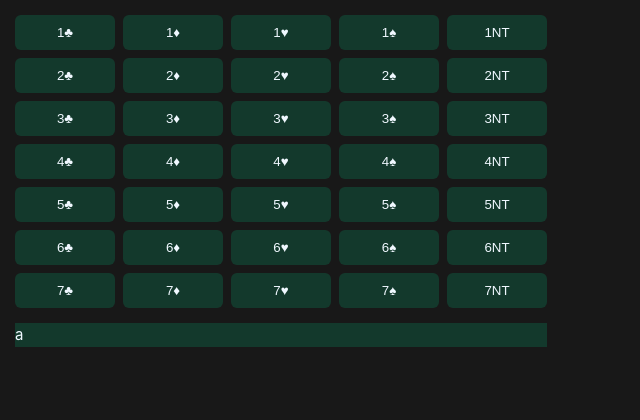
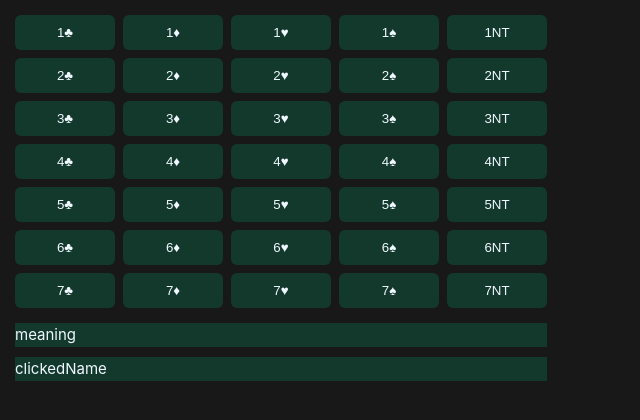
Before and after one commit to Dexaas/BridgeSystem, a Vue app: page / in a window 1280 px wide. Shown: the top 420 px of the page, without its empty margins (0-640 px from the left). Built offline with nearby package versions, Linux system fonts and the light colour scheme.

Commit message:
working meaning and clicked

```diff
--- a/src/App.vue
+++ b/src/App.vue
@@ -1,80 +1,21 @@
 <template>
   <div>
-    <ButtonCompiler />
+    <MeaningCompiler />
   </div>
 </template>
 
 <script>
 import ButtonCompiler from './components/ButtonCompiler.vue'
+import MeaningCompiler from './components/MeaningCompiler.vue';
 
 export default {
   components: {
-    ButtonCompiler
-  }
+    ButtonCompiler,
+    MeaningCompiler
+  },
+  data() {
+      return {
+      }
+    }
 }
 </script>
-<!--
-<style scoped>
-header {
-  line-height: 1.5;
-  max-height: 100vh;
-}
-
-.logo {
-  display: block;
-  margin: 0 auto 2rem;
-}
-
-nav {
-  width: 100%;
-  font-size: 12px;
-  text-align: center;
-  margin-top: 2rem;
-}
-
-nav a.router-link-exact-active {
-  color: var(--color-text);
-}
-
-nav a.router-link-exact-active:hover {
-  background-color: transparent;
-}
-
-nav a {
-  display: inline-block;
-  padding: 0 1rem;
-  border-left: 1px solid var(--color-border);
-}
-
-nav a:first-of-type {
-  border: 0;
-}
-
-@media (min-width: 1024px) {
-  header {
-    display: flex;
-    place-items: center;
-    padding-right: calc(var(--section-gap) / 2);
-  }
-
-  .logo {
-    margin: 0 2rem 0 0;
-  }
-
-  header .wrapper {
-    display: flex;
-    place-items: flex-start;
-    flex-wrap: wrap;
-  }
-
-  nav {
-    text-align: left;
-    margin-left: -1rem;
-    font-size: 1rem;
-
-    padding: 1rem 0;
-    margin-top: 1rem;
-  }
-}
-</style>
--->
--- a/src/components/ButtonCompiler.vue
+++ b/src/components/ButtonCompiler.vue
@@ -4,15 +4,13 @@
       <tbody>
         <tr v-for="(group, index) in openingGroups" :key="index">
           <td v-for="(opening, openingIndex) in group.openings" :key="openingIndex">
-            <button class="button1" @click="setName(opening.name, openingIndex)" @mouseover="cmeaning=opening.name + ' - ' + opening.meaning">{{ opening.name }}</button>
+            <button class="button1" @click="  setName(opening.name)" @mouseover="cmeaning=opening.name + ' - ' + opening.meaning">{{ opening.name }}</button>
           </td>
         </tr>
       </tbody>
     </table>
   </div>
   <div class="tlab">{{ cmeaning }}</div>
-  <div class="tlab">{{ clicked }}</div>
-  <div class="tlab">{{ respond }}</div>
 </template>
 
 <script>
@@ -21,30 +19,34 @@ import openings from '../../openings.json'
 export default {
     data() {
         return {
-      clicked: ' ',
-      respond: 'a',
-      cmeaning: ' ',
+            clicked: " ",
+            respond: " ",
+            cmeaning: "meaning",
             openings: openings.openings
-    }
+        };
+    },
+    emits: {
+        benz: null
     },
     computed: {
         openingGroups() {
             // Group the openings based on the first character in their name
-      const groups = []
+            const groups = [];
             for (let i = 1; i <= 7; i++) {
                 groups.push({
                     label: `${i}`,
                     openings: this.openings.filter((opening) => opening.name.startsWith(`${i}`))
-        })
+                });
             }
-      return groups
+            return groups;
         }
     },
-  methods:{
-    setName(name, index) {
-      this.clicked = name
-    }
-  }
+    methods: {
+        setName(name) {
+            this.clicked = name;
+            this.$emit("benz", this.clicked);
+        },
+    },
 }
 </script>
 
--- /dev/null
+++ b/src/components/MeaningCompiler.vue
@@ -0,0 +1,31 @@
+<template>
+    <ButtonCompiler @benz="getClick"/>
+    <div class="tlab">{{ this.clickedName }}</div>
+  </template>
+
+  <script>
+  import openings from '../../openings.json'
+  import ButtonCompiler from './ButtonCompiler.vue'
+  export default {
+    components: {
+      ButtonCompiler
+    },
+    data() {
+      return {
+        respond: 'a',
+        cmeaning: 'a ',
+        openings: openings.openings,
+        clickedName: 'clickedName'
+      }
+    },
+    methods: {
+    getClick(value) {
+      this.clickedName = value
+      console.log(this.clickedName)
+   }
+  }
+  }
+  </script>
+  <style>
+
+  </style>
```
Lines whose indentation alone changed are shown as unchanged.
